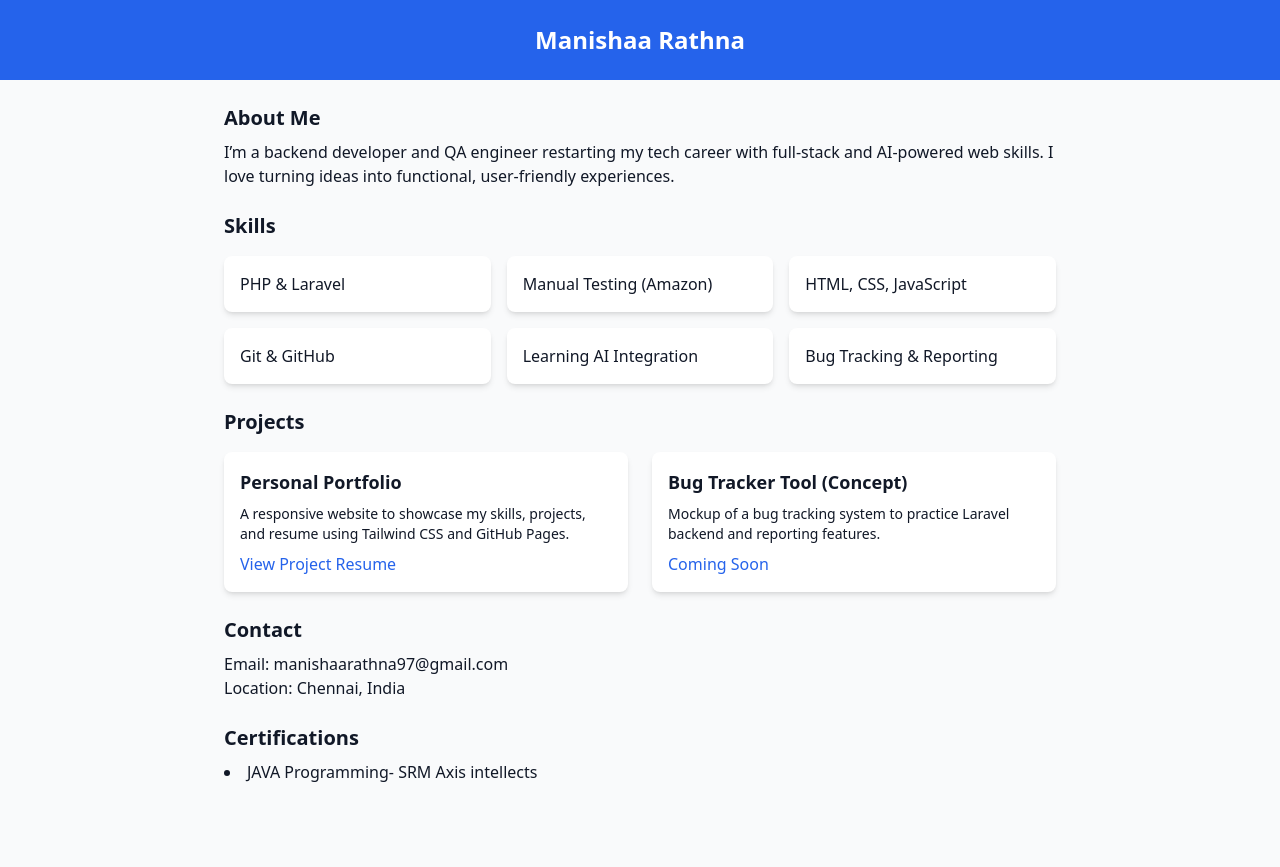
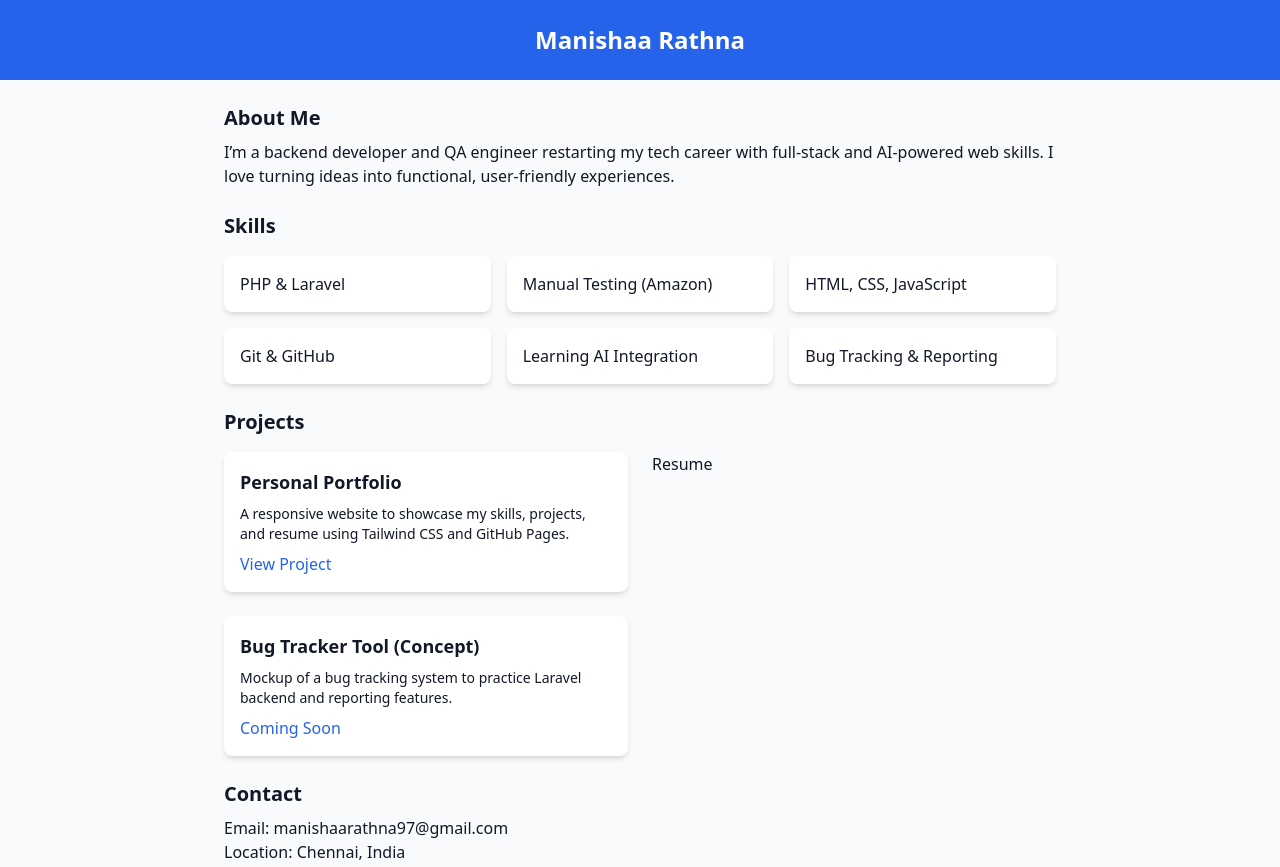
Before and after one commit to Manishaarathna97/portfolio, a plain HTML site: page index.html in a window 1280 px wide. Shown: the top 867 px of the page. Drawn offline with nearby package versions, Linux system fonts and the light colour scheme.

Commit message:
updated code

```diff
--- a/index.html
+++ b/index.html
@@ -45,9 +45,9 @@
       <h3 class="text-lg font-bold mb-2">Personal Portfolio</h3>
       <p class="text-sm mb-2">A responsive website to showcase my skills, projects, and resume using Tailwind CSS and GitHub Pages.</p>
       <a href="#" class="text-blue-600 hover:underline">View Project</a>
-      <a href="resume.html" class="text-blue-600 hover:underline">Resume</a>
+
     </div>
-
+<div><a href="resume.html" class="text-blue-bold-600 hover:underline">Resume</a></div>
     <!-- Project 2 -->
     <div class="bg-white shadow-md rounded-lg p-4 hover:shadow-lg transition-shadow duration-300">
       <h3 class="text-lg font-bold mb-2">Bug Tracker Tool (Concept)</h3>
```
Also changed, not shown: scripts.js (added).
